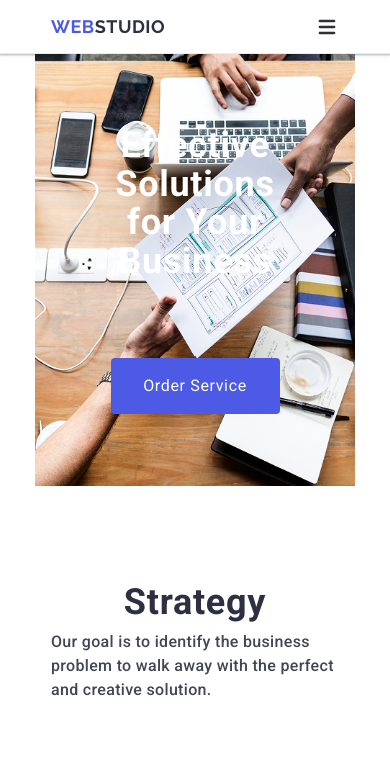
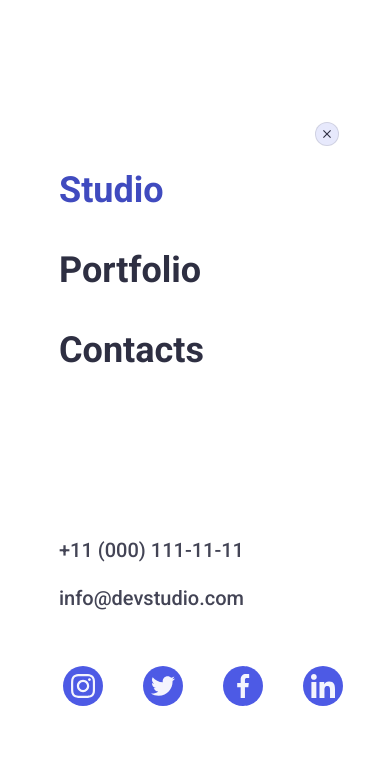
Before and after one commit to Anhelina-Martynishyna/goit-markup-hw-6, a plain HTML site: page index.html in a window 390 px wide. Shown: the top 771 px of the page. Drawn offline with nearby package versions, Linux system fonts and the light colour scheme.

Commit message:
Initial commit

```diff
--- a/css/styles.css
+++ b/css/styles.css
@@ -242,12 +242,25 @@ button {
 }
 .mobile-wrapper {
   padding-left: 16px;
+  position: absolute;
+  top: 50%;
+  left: 50%;
+
+  width: 408px;
+  min-height: 640px;
+  border-radius: 4px;
+  transform: translate(-50%, -50%);
+
+  background-color: #ffffff;
+}
+.mobile-menu:not(.is-open) .mobile-wrapper {
+  transform: translate(-50%, -50%) scale(1.5);
 }
 .mobile-menu-container {
   position: relative;
-  padding-top: 72px;
+  /* padding-top: 72px; */
   padding-bottom: 40px;
-
+  margin: 0 auto;
   display: flex;
   flex-direction: column;
   height: 100%;
@@ -256,9 +269,117 @@ button {
   position: absolute;
   top: 24px;
   right: 24px;
+  width: 24px;
+  height: 24px;
+  border-radius: 50%;
+  display: flex;
+  align-items: center;
+  justify-content: center;
+  background-color: #e7e9fc;
+  border: 1px solid rgba(0, 0, 0, 0.1);
+  padding: 0;
+  cursor: pointer;
+  transition: background-color 250ms cubic-bezier(0.4, 0, 0.2, 1),
+    border 250ms cubic-bezier(0.4, 0, 0.2, 1);
+}
+.mobile-menu-close:hover,
+.mobile-menu-close:focus {
+  background-color: #404bbf;
+  border: none;
+  transition: background-color 250ms cubic-bezier(0.4, 0, 0.2, 1);
+}
+.mobile-menu-close .mobile-icon-vector {
+  transition: fill 250ms cubic-bezier(0.4, 0, 0.2, 1);
+  fill: #2e2f42;
+}
+.mobile-menu-close:hover .mobile-icon-vector,
+.mobile-menu-close:focus .mobile-icon-vector {
+  fill: #ffffff;
+  transition: fill 250ms cubic-bezier(0.4, 0, 0.2, 1);
+}
+.modal {
+  padding: 72px 16px 16px 40px;
 }
 .mobile-menu-nav {
-  margin-bottom: auto;
+  padding-top: 72px;
+  margin-bottom: 168px;
+}
+.mobile-nav-list {
+  display: flex;
+  flex-direction: column;
+  gap: 40px;
+}
+.mobile-nav-link {
+  font-family: Roboto;
+  font-weight: 700;
+  font-size: 36px;
+  line-height: 40px;
+  letter-spacing: 2%;
+  color: #2e2f42;
+  cursor: pointer;
+  transition: color 250ms cubic-bezier(0.4, 0, 0.2, 1);
+}
+.mobile-nav-link.current {
+  color: #404bbf;
+}
+
+.mobile-nav-link:hover,
+.mobile-nav-link:focus,
+.menu-address-link:hover,
+.menu-address-link:focus {
+  color: #404bbf;
+}
+.mobile-menu-address {
+  display: block;
+  margin-bottom: 48px;
+}
+.menu-address-list {
+  display: flex;
+  flex-direction: column;
+  gap: 24px;
+}
+.menu-address-link {
+  font-weight: 500;
+  font-size: 20px;
+  line-height: 24px;
+  letter-spacing: 2%;
+  color: #434455;
+  text-decoration: none;
+  font-style: normal;
+  cursor: pointer;
+  transition: color 250ms cubic-bezier(0.4, 0, 0.2, 1);
+}
+
+.menu-icon-list {
+  list-style: none;
+  display: flex;
+  gap: 40px;
+  justify-content: center;
+  margin-top: 8px;
+}
+.menu-icon-item {
+  width: 40px;
+  height: 40px;
+}
+.menu-icon-link {
+  width: 100%;
+  height: 100%;
+  background-color: var(--main-color, #4d5ae5);
+  border-radius: 50%;
+  display: flex;
+  align-items: center;
+  justify-content: center;
+  transition: background-color 250ms cubic-bezier(0.4, 0, 0.2, 1);
+}
+.menu-icon-link:hover,
+.menu-icon-link:focus {
+  background-color: #404bbf;
+  transition: background-color 250ms cubic-bezier(0.4, 0, 0.2, 1);
+}
+.menu-icon-soc {
+  width: 24px;
+  height: 24px;
+  fill: var(--icon-color, #f4f4fd);
 }
 
 @media screen and (min-width: 768px) {
--- a/index.html
+++ b/index.html
@@ -62,16 +62,6 @@
             <use href="./images/icons.svg#icon-menu"></use>
           </svg>
         </button>
-      </div>
-      <div class="mobile-menu" data-menu>
-        <div class="mobile-wrapper">
-          <div class="container mobile-menu-container">
-            <button class="mobile-menu-close" data-menu-close>Close</button>
-            <nav class="mobile-menu-nav">Navigation</nav>
-            <address class="mobile-menu-address">Address</address>
-            <div class="soc-link">Soc link</div>
-          </div>
-        </div>
       </div>
     </header>
     <main>
@@ -502,6 +492,76 @@
         </div>
       </div>
     </footer>
+    <div class="mobile-menu is-open" data-menu>
+      <div class="mobile-wrapper">
+        <div class="container mobile-menu-container">
+          <button class="mobile-menu-close" type="button" data-menu-close>
+            <svg class="mobile-icon-vector" width="8" height="8">
+              <use href="./images/icons.svg#icon-Vector"></use>
+            </svg>
+          </button>
+          <nav class="mobile-menu-nav">
+            <ul class="mobile-nav-list">
+              <li class="mobile-nav-item">
+                <a href="" class="mobile-nav-link current">Studio</a>
+              </li>
+              <li class="mobile-nav-item">
+                <a href="" class="mobile-nav-link">Portfolio</a>
+              </li>
+              <li class="mobile-nav-item">
+                <a href="" class="mobile-nav-link">Contacts</a>
+              </li>
+            </ul>
+          </nav>
+          <address class="mobile-menu-address">
+            <ul class="menu-address-list">
+              <li class="menu-address-item">
+                <a href="tel:+110001111111" class="menu-address-link"
+                  >+11 (000) 111-11-11</a
+                >
+              </li>
+              <li class="menu-address-item">
+                <a href="mailto:info@devstudio.com" class="menu-address-link"
+                  >info@devstudio.com</a
+                >
+              </li>
+            </ul>
+          </address>
+          <div class="soc-link">
+            <ul class="menu-icon-list">
+              <li class="menu-icon-item">
+                <a class="menu-icon-link" href="#">
+                  <svg class="menu-icon-soc" width="24" height="24">
+                    <use href="./images/icons.svg#icon-instagram-2"></use>
+                  </svg>
+                </a>
+              </li>
+              <li class="menu-icon-item">
+                <a class="menu-icon-link" href="#">
+                  <svg class="menu-icon-soc" width="24" height="24">
+                    <use href="./images/icons.svg#icon-twitter-1"></use>
+                  </svg>
+                </a>
+              </li>
+              <li class="menu-icon-item">
+                <a class="menu-icon-link" href="#">
+                  <svg class="menu-icon-soc" width="24" height="24">
+                    <use href="./images/icons.svg#icon-facebook-1"></use>
+                  </svg>
+                </a>
+              </li>
+              <li class="menu-icon-item">
+                <a class="menu-icon-link" href="#">
+                  <svg class="menu-icon-soc" width="24" height="24">
+                    <use href="./images/icons.svg#icon-linkedin-1"></use>
+                  </svg>
+                </a>
+              </li>
+            </ul>
+          </div>
+        </div>
+      </div>
+    </div>
     <div class="backdrop" data-modal>
       <div class="modal">
         <button class="cross-button" type="button" data-modal-close>
```
